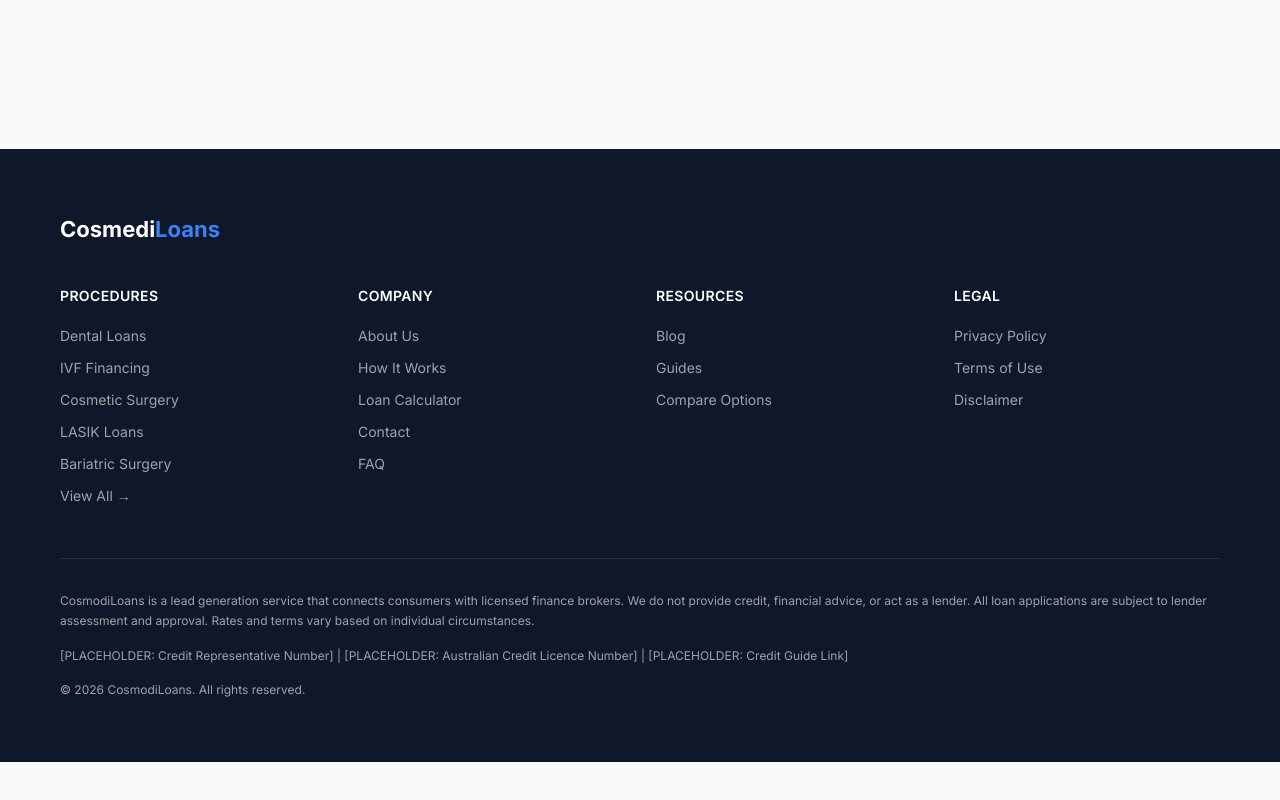
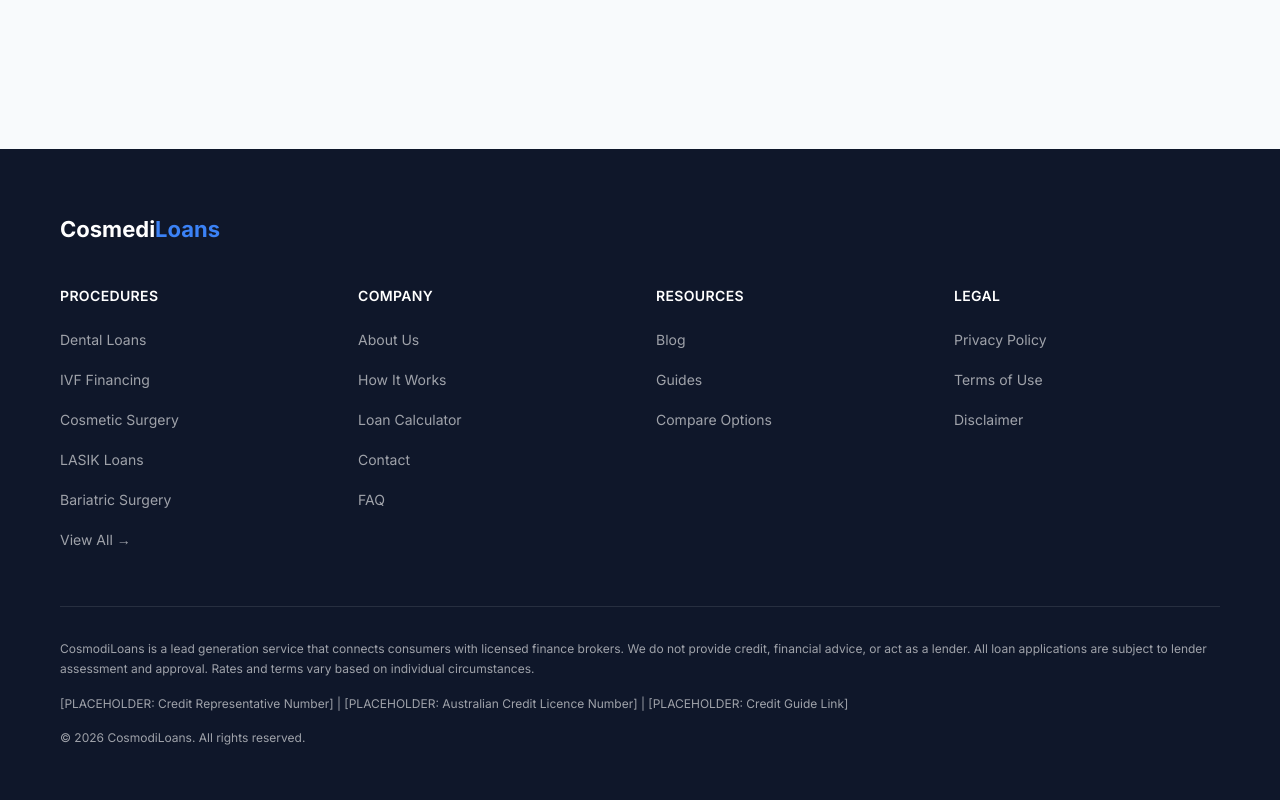
Before and after one commit to Juz92/CosmediLoans, a Next.js app: page / in a window 1280 px wide. Shown: the part 720-1520 px from the top of the page. Before the commit the page ends 1482 px from the top, so only its background shows below. Built offline with nearby package versions, Linux system fonts and the light colour scheme.

Commit message:
fix: Phase 2 polish — aria-label on nav, overflow-y on drawer, footer touch targets

```diff
--- a/src/components/layout/Footer.tsx
+++ b/src/components/layout/Footer.tsx
@@ -61,7 +61,7 @@ export function Footer() {
                   <li key={link.href}>
                     <Link
                       href={link.href}
-                      className="inline-block text-sm hover:text-white transition-colors py-1"
+                      className="inline-block text-sm hover:text-white transition-colors py-2"
                     >
                       {link.label}
                     </Link>
--- a/src/components/layout/Navbar.tsx
+++ b/src/components/layout/Navbar.tsx
@@ -16,7 +16,7 @@ const navLinks: NavLink[] = [
 
 export function Navbar() {
   return (
-    <nav className="sticky top-0 z-50 bg-white/80 backdrop-blur-lg border-b border-border">
+    <nav aria-label="Main navigation" className="sticky top-0 z-50 bg-white/80 backdrop-blur-lg border-b border-border">
       <div className="mx-auto max-w-7xl flex items-center justify-between px-6 py-4 md:px-section-x">
         <Link href="/" className="text-[22px] font-bold text-primary">
           Cosmedi<span className="text-primary-light">Loans</span>
@@ -53,7 +53,7 @@ export function Navbar() {
           </Dialog.Trigger>
           <Dialog.Portal>
             <Dialog.Overlay className="fixed inset-0 bg-black/20 z-50" />
-            <Dialog.Content className="fixed top-0 right-0 h-full w-[280px] bg-white z-50 shadow-xl p-6">
+            <Dialog.Content className="fixed top-0 right-0 h-full w-[280px] bg-white z-50 shadow-xl p-6 overflow-y-auto">
               <div className="flex items-center justify-between mb-8">
                 <Link href="/" className="text-[22px] font-bold text-primary">
                   Cosmedi<span className="text-primary-light">Loans</span>
```
